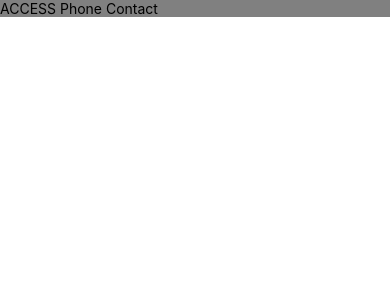
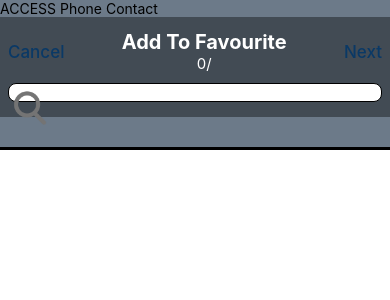
Before and after one commit to khaled-osama-elhabibi/Favourite-Contacts, a React Native app: screen / in a window 390 px wide. Shown: the top 300 px of the page. Built offline with nearby package versions, Linux system fonts and the light colour scheme.

Commit message:
ADD : functionalty of adding and removing contacts to the horez flatlist

```diff
--- a/src/resources/images.js
+++ b/src/resources/images.js
@@ -1,3 +1,5 @@
 export default {
   blank_user: require('./assets/user.png'),
+  icon_search: require('./assets/search-icon.png'),
+  icon_close: require('./assets/close.png'),
 };
--- a/src/screens/home/index.js
+++ b/src/screens/home/index.js
@@ -5,6 +5,7 @@ import {
   TouchableOpacity,
   FlatList,
   Image,
+  TextInput,
 } from 'react-native';
 import React, {useState} from 'react';
 import Contacts from 'react-native-contacts';
@@ -13,7 +14,27 @@ import R from '../../resources/R';
 
 const Home = () => {
   const [contacts, setContacts] = useState();
+  const [chosenContacts, setChosenContacts] = useState([]);
 
+  const nameTransformIfNeeded = name =>
+    name.length > 10 ? name.slice(0, 10) + '...' : name;
+
+  const isContactInChosenContacts = newContact =>
+    chosenContacts.filter(
+      contact => contact.displayName === newContact.displayName,
+    ).length != 0;
+  const addContactToChosenContacts = newContact => {
+    if (!isContactInChosenContacts(newContact)) {
+      setChosenContacts([...chosenContacts, newContact]);
+    }
+  };
+  const removeContactFromChosenContacts = removedContact => {
+    setChosenContacts([
+      ...chosenContacts.filter(
+        contact => removedContact.displayName !== contact.displayName,
+      ),
+    ]);
+  };
   const requestPermissionForAccesssContact = async () => {
     let responseOfPermissionRequest =
       Platform.OS === 'ios'
@@ -44,14 +65,65 @@ const Home = () => {
         }}>
         <Text style={styles.btn__text}>ACCESS Phone Contact</Text>
       </TouchableOpacity>
-
+      <View style={styles.header}>
+        <TouchableOpacity style={styles.header__btn}>
+          <Text style={styles.header__btn__text}>Cancel</Text>
+        </TouchableOpacity>
+        <View style={styles.header__mainSection}>
+          <Text style={styles.header__mainSection__title}>
+            Add To Favourite
+          </Text>
+          <Text style={styles.header__mainSection__number}>
+            {chosenContacts?.length}/{contacts?.length}
+          </Text>
+        </View>
+        <TouchableOpacity style={styles.header__btn}>
+          <Text style={styles.header__btn__text}>Next</Text>
+        </TouchableOpacity>
+      </View>
+      <View style={styles.searchBar}>
+        <TextInput style={styles.searchBar__input} />
+        <Image source={R.images.icon_search} style={styles.searchBar__img} />
+      </View>
+      <View style={styles.chosenContactContainer}>
+        <FlatList
+          data={chosenContacts}
+          horizontal={true}
+          renderItem={({item}) => {
+            return (
+              <View style={styles.chosenContact}>
+                <TouchableOpacity
+                  onPress={removeContactFromChosenContacts.bind(this, item)}
+                  style={styles.chosenContact__closeIconContainer}>
+                  <Image
+                    style={styles.chosenContact__closeIcon}
+                    source={R.images.icon_close}
+                  />
+                </TouchableOpacity>
+                <Image
+                  style={styles.chosenContact__image}
+                  source={
+                    item.thumbnailPath === ''
+                      ? R.images.blank_user
+                      : {uri: item.thumbnailPath}
+                  }
+                />
+                <Text style={styles.chosenContact__text}>
+                  {nameTransformIfNeeded(item.displayName)}
+                </Text>
+              </View>
+            );
+          }}
+        />
+      </View>
       <View>
         <FlatList
           data={contacts}
           renderItem={({item}) => {
-            console.log(item.thumbnailPath);
             return (
-              <TouchableOpacity style={styles.contact}>
+              <TouchableOpacity
+                onPress={addContactToChosenContacts.bind(this, item)}
+                style={styles.contact}>
                 <Image
                   style={styles.contact__image}
                   source={
@@ -74,8 +146,104 @@ const Home = () => {
 const styles = StyleSheet.create({
   screen: {
     height: '100%',
-    backgroundColor: 'gray',
+    backgroundColor: 'rgb(108, 122, 137)',
   },
+  header: {
+    backgroundColor: 'rgb(66, 75, 84)',
+    display: 'flex',
+    flexDirection: 'row',
+    justifyContent: 'space-between',
+    paddingHorizontal: 8,
+    alignItems: 'center',
+    paddingTop: 13,
+  },
+  header__mainSection: {
+    display: 'flex',
+    flexDirection: 'column',
+    justifyContent: 'center',
+    alignItems: 'center',
+  },
+  header__mainSection__title: {
+    fontSize: 20,
+    fontWeight: '700',
+    color: '#fff',
+  },
+  header__mainSection__number: {
+    fontSize: 15,
+    fontWeight: '400',
+    color: '#fff',
+  },
+  header__btn: {},
+  header__btn__text: {
+    color: 'rgb(10, 57, 102)',
+    fontSize: 17,
+    fontWeight: '500',
+  },
+  searchBar: {
+    backgroundColor: 'rgb(66, 75, 84)',
+    position: 'relative',
+    paddingHorizontal: 8,
+    paddingVertical: 10,
+    paddingBottom: 15,
+  },
+  searchBar__input: {
+    borderWidth: 1,
+    borderRadius: 8,
+    backgroundColor: '#fff',
+    paddingLeft: 60,
+    paddingRight: 20,
+  },
+  searchBar__img: {
+    top: 10,
+    left: 5,
+    width: 50,
+    height: 50,
+    position: 'absolute',
+  },
+  chosenContactContainer: {
+    width: '100%',
+    borderBottomColor: '#000',
+    borderBottomWidth: 3,
+    paddingVertical: 15,
+  },
+  chosenContact: {
+    width: 130,
+    display: 'flex',
+    flexDirection: 'column',
+    justifyContent: 'center',
+    alignItems: 'center',
+    position: 'relative',
+  },
+  chosenContact__text: {
+    width: '80%',
+    fontSize: 12,
+    fontWeight: '600',
+    color: 'white',
+    textAlign: 'center',
+    lineHeight: 15,
+  },
+  chosenContact__image: {
+    width: 80,
+    height: 80,
+    borderRadius: 50,
+  },
+  chosenContact__closeIcon: {
+    height: '100%',
+    width: '100%',
+    borderRadius: 50,
+    padding: 5,
+  },
+  chosenContact__closeIconContainer: {
+    top: 0,
+    right: 30,
+    zIndex: 10,
+    position: 'absolute',
+    width: 20,
+    height: 20,
+    borderRadius: 50,
+    borderWidth: 1,
+  },
+
   contact: {
     paddingVertical: 15,
     display: 'flex',
@@ -95,7 +263,6 @@ const styles = StyleSheet.create({
   contact__image: {
     width: 80,
     height: 80,
-    backgroundColor: 'white',
     borderRadius: 50,
   },
 });
```
Also changed, not shown: src/helper/permissions.js (added, +20 -0 lines), src/resources/assets/close.png (added), src/resources/assets/search-icon.png (added).
